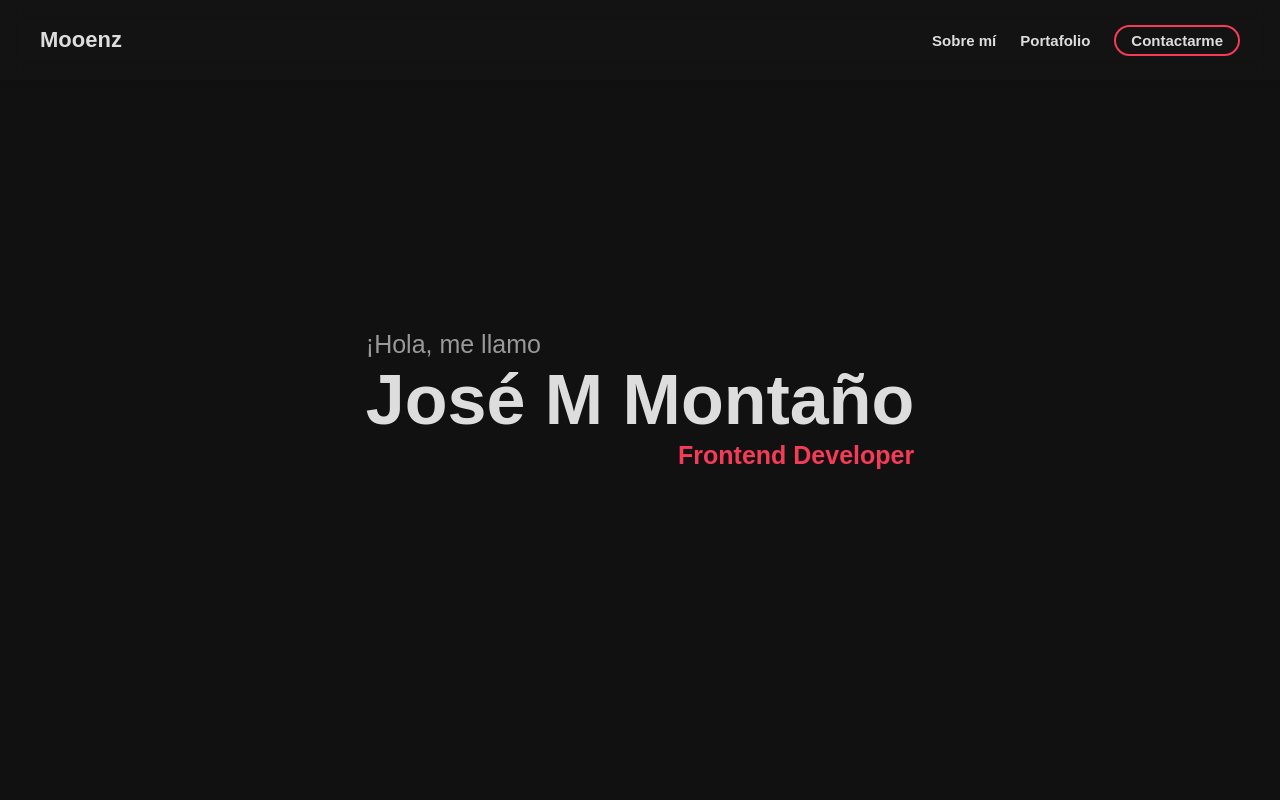
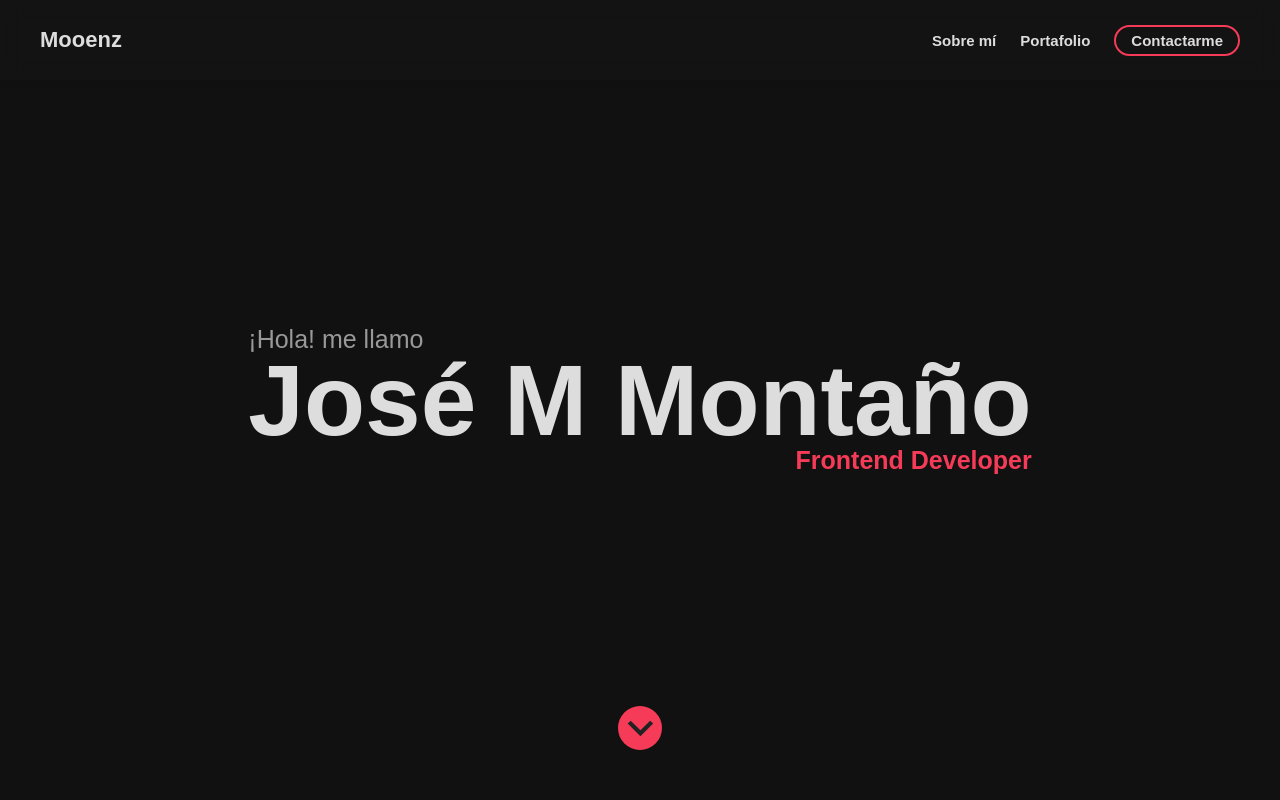
Before and after one commit to dioverdm/portfolio, a Next.js app: page / in a window 1280 px wide. Shown: the top 800 px of the page. Built offline with nearby package versions, Linux system fonts and the light colour scheme; no server answers.

Commit message:
Agrego nuevo boton

```diff
--- a/components/Header.jsx
+++ b/components/Header.jsx
@@ -1,14 +1,19 @@
 import style from '../styles/Header.module.scss';
+import Link from 'next/dist/client/link';
 
 const header = () => {
-  const { header, header__container } = style;
+  const { header, header__title, downArrow__container, downArrow } = style;
   return (
     <div className={`${header}  space-lateral`} id="home">
-      <div className={header__container}>
-        <p></p>
-        <h1>¡Hola, me llamo<br /><span>José M Montaño</span></h1>
-        <p>Frontend Developer</p>
+      <div>
+        <h1 className={header__title}>José M Montaño</h1>
       </div>
+
+      <Link rel="stylesheet" href="#about">
+        <div className={downArrow__container}>
+          <a className={downArrow}></a>
+        </div>
+      </Link>
     </div>
   );
 };
--- a/styles/Header.module.scss
+++ b/styles/Header.module.scss
@@ -1,56 +1,75 @@
 @import 'mixins';
 
 .header {
+  position: relative;
   height: 100vh;
   display: flex;
   justify-content: center;
   align-items: center;
-  background: var(--black-intense);
+  background-color: var(--black-intense);
+  background-blend-mode: multiply;
   flex-direction: column;
   gap: 15px;
 
-  &__container {
+  &__title {
+    display: flex;
+    flex-direction: column;
+    font-size: 5rem;
+    line-height: 4.6rem;
+    color: var(--withe);
+    font-weight: 800;
+    width: 100%;
     text-align: center;
 
-    h1 {
+    &::before {
+      content: '¡Hola! me llamo';
       font-size: 1.8rem;
+      font-weight: 400;
       line-height: 2.5rem;
+      text-align: start;
       color: var(--gray);
-      text-align: start;
-      font-weight: 400;
-
-      span {
-        font-size: 4rem;
-        line-height: 4.6rem;
-        color: var(--withe);
-        font-weight: 800;
-      }
+      margin: 0 0 5px;
     }
 
-    p {
+    &::after {
+      content: 'Frontend Developer';
       font-size: 1.8rem;
       font-weight: 700;
       line-height: 2.5rem;
       text-align: end;
       color: var(--red-cherry);
-      opacity: 1;
+      margin: 5px 0 0;
+    }
+  }
+
+  .downArrow {
+    display: inline-block;
+    height: 28px;
+    width: 28px;
+    background: url('/icons/down-arrow.svg') center/contain no-repeat;
+
+    &__container {
+      cursor: pointer;
+      border-radius: 50%;
+      display: flex;
+      justify-content: center;
+      align-items: center;
+      padding: 8px;
+      background: var(--red-cherry);
+      position: absolute;
+      bottom: 50px;
     }
   }
 }
 
 @include media-query(medium) {
   .header {
-    &__container {
-      h1 {
-        font-size: 2rem;
-        line-height: 3rem;
-        span {
-          font-size: 5rem;
-          line-height: 6.6rem;
-        }
-      }
+    &__title {
+      font-size: 7rem;
+      line-height: 6.6rem;
 
-      p {
+      &::before,
+      &::after {
         font-size: 2rem;
         line-height: 3rem;
       }
@@ -60,17 +79,12 @@
 
 @include media-query(large) {
   .header {
-    &__container {
-      h1 {
-        font-size: 2.5rem;
-        line-height: 3.5rem;
-        span {
-          font-size: 7rem;
-          line-height: 7.6rem;
-        }
-      }
+    &__title {
+      font-size: 10rem;
+      line-height: 7.6rem;
 
-      p {
+      &::before,
+      &::after {
         font-size: 2.5rem;
         line-height: 3.5rem;
       }
```
